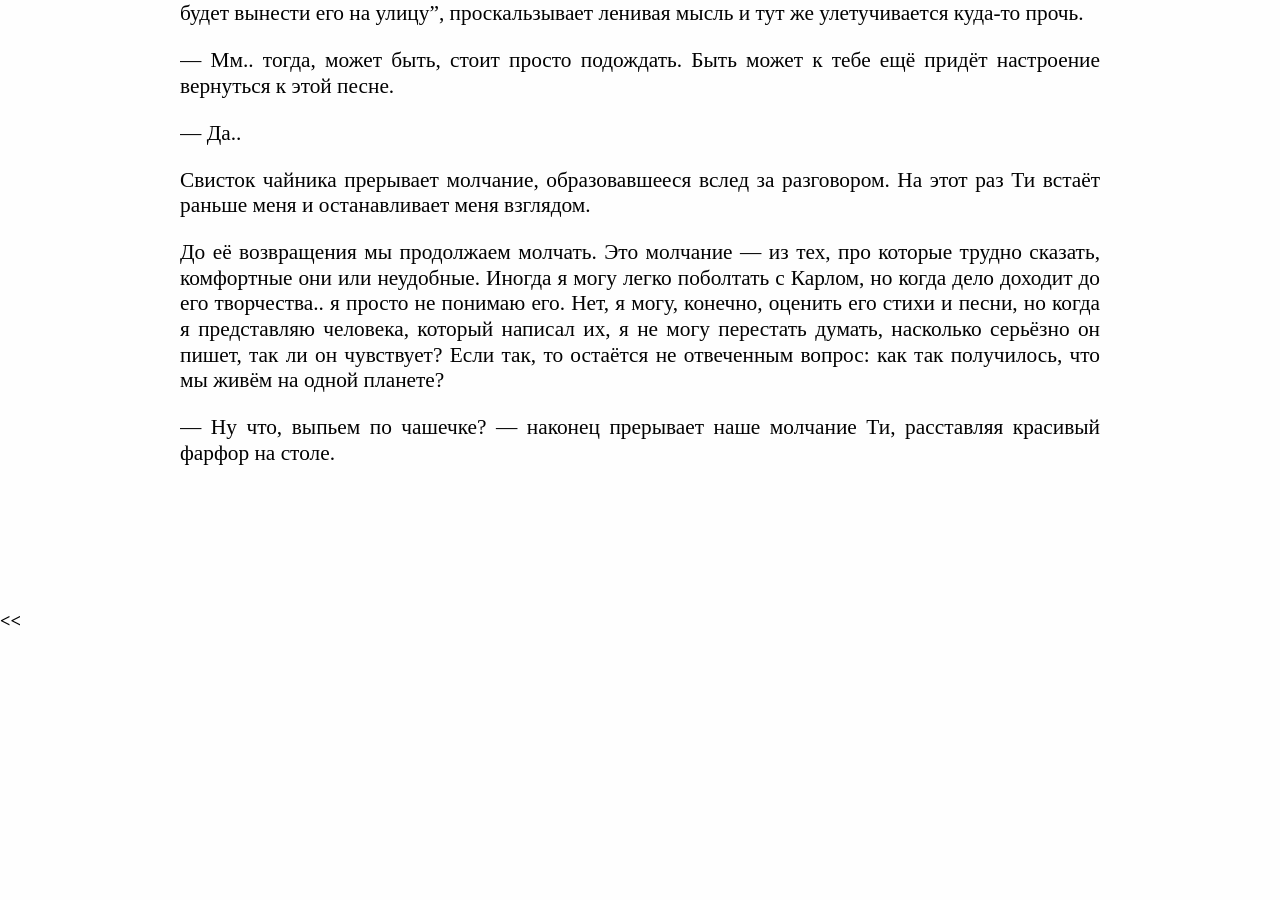
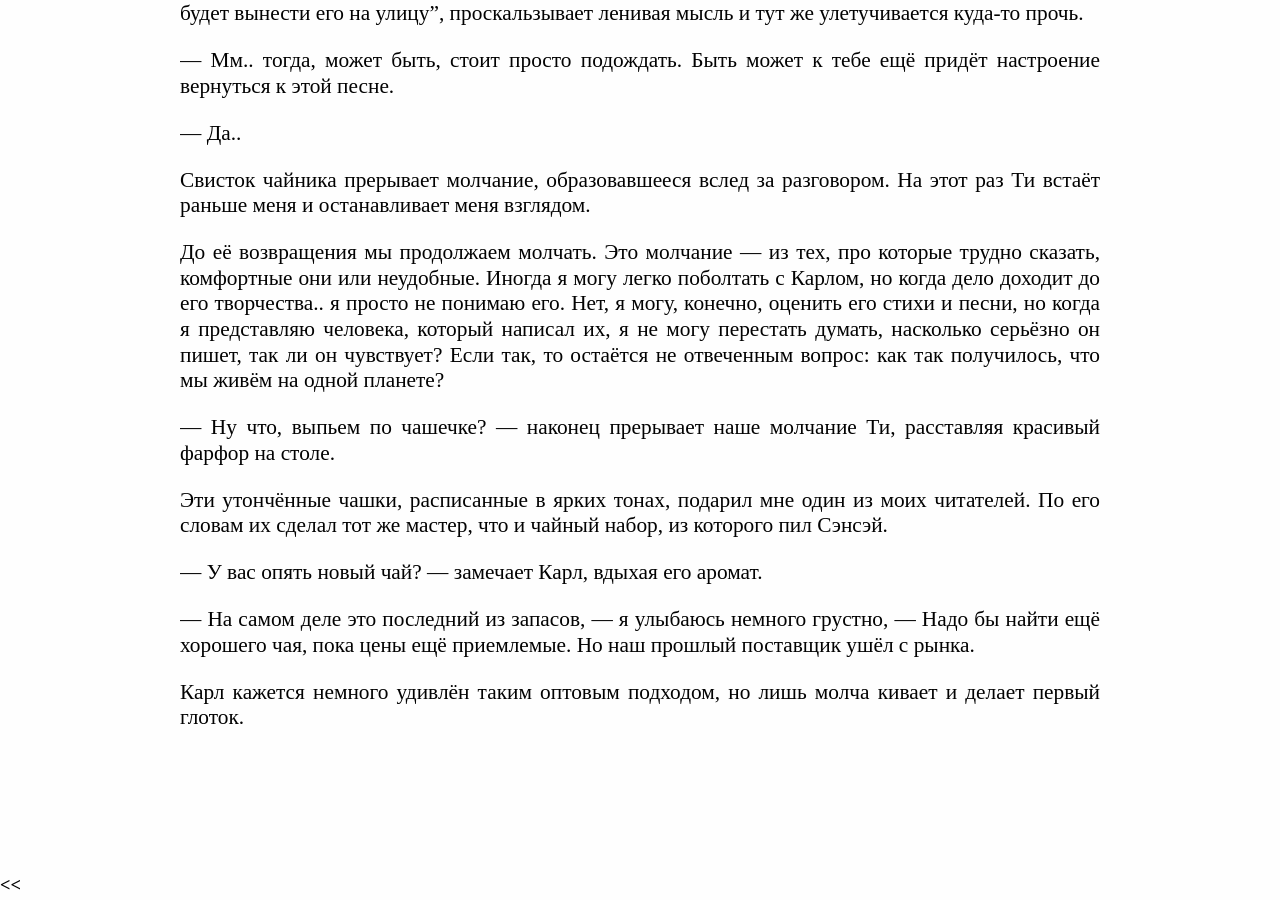
Before and after one commit to caryoscelus/lezvije-travy, a Jekyll site: the page built from text/visiting.md, in a window 1280 px wide and 900 px high, scrolled down 1056 px. Built offline with Jekyll 4.4.1, drawn with Linux system fonts in a browser that asks for light colours; before the commit the page ends 1691 px from its top, so only the background shows below that.

Commit message:
text (visiting)

```diff
--- a/text/visiting.md
+++ b/text/visiting.md
@@ -66,3 +66,16 @@ title: "??"
 
 — Ну что, выпьем по чашечке? — наконец прерывает наше молчание Ти, расставляя
 красивый фарфор на столе.
+
+Эти утончённые чашки, расписанные в ярких тонах, подарил мне один из моих
+читателей. По его словам их сделал тот же мастер, что и чайный набор, из
+которого пил Сэнсэй.
+
+— У вас опять новый чай? — замечает Карл, вдыхая его аромат.
+
+— На самом деле это последний из запасов, — я улыбаюсь немного грустно, — Надо
+бы найти ещё хорошего чая, пока цены ещё приемлемые. Но наш прошлый поставщик
+ушёл с рынка.
+
+Карл кажется немного удивлён таким оптовым подходом, но лишь молча кивает и
+делает первый глоток.
```
